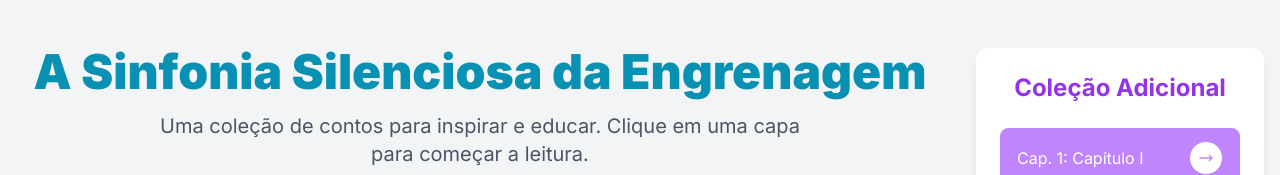
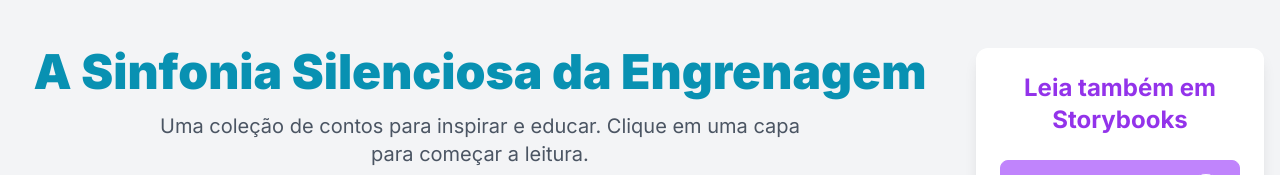
Before and after one commit to zonaeducacional/conto, a plain HTML site: page index.html in a window 1280 px wide. Shown: the top 175 px of the page. Drawn offline with nearby package versions, Linux system fonts and the light colour scheme.

Commit message:
Update index.html

```diff
--- a/index.html
+++ b/index.html
@@ -108,7 +108,7 @@
             <!-- Barra Lateral -->
             <aside class="lg:col-span-4 xl:col-span-3 mt-12 lg:mt-0">
                 <div class="sticky top-8 bg-white dark:bg-gray-800 p-6 rounded-xl shadow-lg">
-                    <h2 class="text-2xl font-bold text-center mb-6 text-purple-600 dark:text-purple-400">Coleção Adicional</h2>
+                    <h2 class="text-2xl font-bold text-center mb-6 text-purple-600 dark:text-purple-400">Leia também em Storybooks</h2>
                     <div id="storybook-list-external" class="space-y-4">
                         <!-- A lista de botões para os livros externos será inserida aqui via JavaScript -->
                     </div>
```
